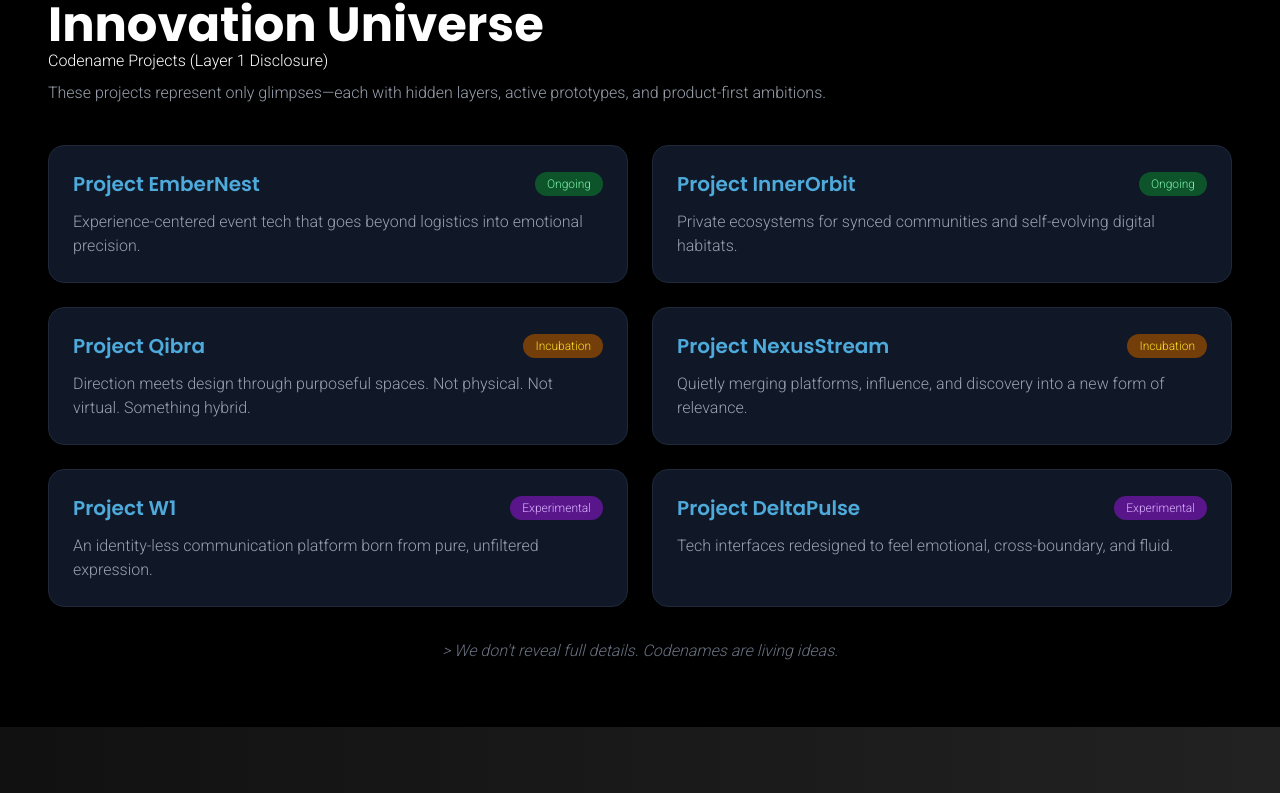
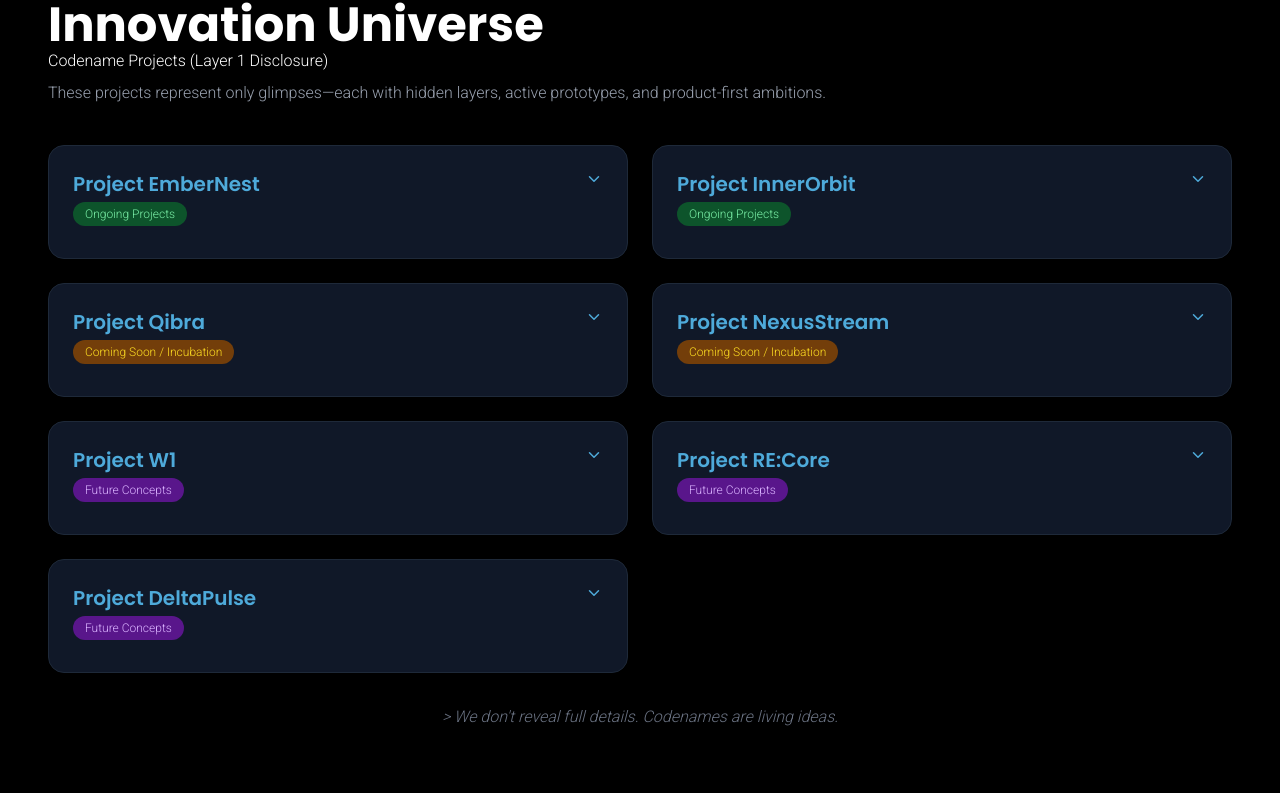
Before and after one commit to ThamZeal/Thamzeal-website, a Next.js app: page /transform in a window 1280 px wide. Shown: the part 863-1656 px from the top of the page. Built offline with nearby package versions, Linux system fonts and the light colour scheme.

Commit message:
projects card updated

```diff
--- a/src/app/thrive/page.jsx
+++ b/src/app/thrive/page.jsx
@@ -116,7 +116,7 @@ function Business() {
                         transition={{ delay: 0.2 }}
                         className="text-4xl md:text-6xl font-bold mb-4"
                     >
-                        How we help you grow
+                        Impact. Infinite Possibilities.
                     </motion.h1>
                     <motion.p
                         initial={{ opacity: 0, y: 20 }}
--- a/src/app/transform/page.jsx
+++ b/src/app/transform/page.jsx
@@ -1,10 +1,10 @@
 'use client';
 
 import { useState } from "react";
+import { AnimatePresence, motion } from "framer-motion";
 import Button from "../components/button";
 import Image from "next/image";
-import { motion, AnimatePresence } from "framer-motion";
-
+import { ChevronDown, ChevronUp } from 'lucide-react';
 
 const brand_divisions = [
     {
@@ -29,44 +29,67 @@ const brand_divisions = [
     },
 ];
 
-const innovation_projects = [
+const innovationSections = [
     {
-        name: "Project EmberNest",
-        status: "Ongoing",
-        description: "Experience-centered event tech that goes beyond logistics into emotional precision."
+        label: "Ongoing Projects",
+        projects: [
+            {
+                codename: "Project EmberNest",
+                teaser: "Something crafted for those who celebrate. It brings together details that matter when everything must feel perfect. But it doesn’t shout. It curates.",
+                guessIt: "Built for moments that must feel eternal. It doesn’t host—it harmonizes. It’s less about the list, more about the meaning."
             },
             {
-        name: "Project InnerOrbit",
-        status: "Ongoing",
-        description: "Private ecosystems for synced communities and self-evolving digital habitats."
+                codename: "Project InnerOrbit",
+                teaser: "A closed-loop environment is taking shape. It doesn’t follow the outside world—it evolves its own. A community in sync, but never static.",
+                guessIt: "A private constellation for minds on the same frequency. It doesn’t connect people. It aligns them."
+            }
+        ]
     },
     {
-        name: "Project Qibra",
-        status: "Incubation",
-        description: "Direction meets design through purposeful spaces. Not physical. Not virtual. Something hybrid."
+        label: "Coming Soon / Incubation",
+        projects: [
+            {
+                codename: "Project Qibra",
+                teaser: "Every direction leads somewhere, but some lead inward. A space is forming—not bound by walls—but by purpose. Time and meaning merge here.",
+                guessIt: "Direction meets design. Not a compass, not a schedule. Something in between. Where presence becomes experience."
             },
             {
-        name: "Project NexusStream",
-        status: "Incubation",
-        description: "Quietly merging platforms, influence, and discovery into a new form of relevance."
+                codename: "Project NexusStream",
+                teaser: "Imagine if platforms collided. Not violently—but productively. A quiet merge of influence, utility, and elevation. What rises from this will be… very alive.",
+                guessIt: "If influence had infrastructure… If discovery wasn’t noisy… If platforms merged quietly, this is how it would feel."
+            }
+        ]
     },
     {
-        name: "Project W1",
-        status: "Experimental",
-        description: "An identity-less communication platform born from pure, unfiltered expression."
+        label: "Future Concepts",
+        projects: [
+            {
+                codename: "Project W1",
+                teaser: "An atmosphere with no gravity. Thoughts fly freer here. Expression is reborn without attachment—pure, raw, unfiltered. Watch carefully. You might miss it.",
+                guessIt: "A zone without identity—yet full of voices. Raw signals in real time. If silence had shape, this would be it."
             },
             {
-        name: "Project DeltaPulse",
-        status: "Experimental",
-        description: "Tech interfaces redesigned to feel emotional, cross-boundary, and fluid."
+                codename: "Project RE:Core",
+                teaser: "What if the hunt reversed? What if the search knew your need before you typed it? This isn’t a marketplace. It’s a mirrored exchange.",
+                guessIt: "The mirror blinks first. What you seek begins seeking you. The current reverses. The roles change."
+            },
+            {
+                codename: "Project DeltaPulse",
+                teaser: "A system being molded to feel like a touch, not a transaction. Designed to move across lines that were never meant to divide. Something fundamental—about to shift.",
+                guessIt: "Frictionless isn’t just UI. It’s crossing systems, boundaries, and brands without losing your fingerprint. Not one tap. One intention."
+            }
+        ]
     }
 ];
 
 function TransformStream() {
     const [expandedDivision, setExpandedDivision] = useState(null);
-    const [selectedProject, setSelectedProject] = useState(null);
+    const [openProject, setOpenProject] = useState(null);
 
-
+    const toggle = (sectionIndex, projectIndex) => {
+        const key = `${sectionIndex}-${projectIndex}`;
+        setOpenProject(openProject === key ? null : key);
+    };
     return (
         <>
             {/* Hero Section */}
@@ -148,75 +171,57 @@ function TransformStream() {
                     </div>
 
                     <div className="grid grid-cols-1 md:grid-cols-2 gap-6">
-                        {innovation_projects.map((project, index) => (
+                        {innovationSections.flatMap((section, sectionIndex) =>
+                            section.projects.map((project, projectIndex) => {
+                                const isOpen = openProject === `${sectionIndex}-${projectIndex}`;
+                                const status = section.label;
+                                const statusColor =
+                                    status === "Ongoing Projects"
+                                        ? "bg-green-900 text-green-300"
+                                        : status.includes("Incubation")
+                                            ? "bg-yellow-900 text-yellow-300"
+                                            : "bg-purple-900 text-purple-300";
+
+                                return (
                                     <motion.div
-                                onClick={() => setSelectedProject(project)}
+                                        key={project.codename}
                                         initial={{ opacity: 0, y: 20 }}
                                         whileInView={{ opacity: 1, y: 0 }}
-                                transition={{ delay: 0.2 + (index * 0.1) }}
+                                        transition={{ delay: 0.1 * projectIndex }}
                                         viewport={{ once: true }}
-                                key={index}
                                         className="bg-gray-900 p-6 rounded-2xl border border-gray-800 hover:border-[#4EAADA] transition-all duration-300"
                                     >
-                                <div className="flex justify-between items-center mb-3">
-                                    <h3 className="text-xl font-bold text-[#4EAADA]">{project.name}</h3>
-                                    <span className={`px-3 py-1 rounded-full text-xs font-medium ${project.status === 'Ongoing' ? 'bg-green-900 text-green-300' :
-                                        project.status === 'Incubation' ? 'bg-yellow-900 text-yellow-300' :
-                                            'bg-purple-900 text-purple-300'
-                                        }`}>
-                                        {project.status}
+                                        <div className="flex justify-between items-start mb-2">
+  <div>
+    <h3 className="text-xl font-bold text-[#4EAADA]">{project.codename}</h3>
+    <span className={`mt-1 inline-block px-3 py-1 text-xs font-medium rounded-full ${statusColor}`}>
+      {status}
     </span>
   </div>
-                                <p className="text-gray-400">{project.description}</p>
-                            </motion.div>
-                        ))}
-                    </div>
-                    <AnimatePresence>
-                        {selectedProject && (
-                            <motion.div
-                                initial={{ opacity: 0 }}
-                                animate={{ opacity: 1 }}
-                                exit={{ opacity: 0 }}
-                                className="fixed inset-0 z-50 flex items-center justify-center bg-black bg-opacity-70"
-                            >
-                                <motion.div
-                                    initial={{ scale: 0.9, y: 50 }}
-                                    animate={{ scale: 1, y: 0 }}
-                                    exit={{ scale: 0.9, y: 50 }}
-                                    className="bg-gray-900 rounded-2xl max-w-lg w-full p-6 relative border border-gray-700"
-                                >
-                                    <button
-                                        className="absolute top-3 right-3 text-white text-2xl"
-                                        onClick={() => setSelectedProject(null)}
-                                    >
-                                        &times;
+  <button onClick={() => toggle(sectionIndex, projectIndex)} className="text-[#4EAADA]">
+    {isOpen ? <ChevronUp size={18} /> : <ChevronDown size={18} />}
   </button>
-
-                                    <img
-                                        src={selectedProject.image || "/placeholder.jpg"}
-                                        alt={selectedProject.name}
-                                        className="w-full h-48 object-cover rounded-xl mb-4 border border-gray-800"
-                                    />
-
-                                    <div className="flex justify-between items-center mb-2">
-                                        <h2 className="text-2xl font-bold text-[#4EAADA]">
-                                            {selectedProject.name}
-                                        </h2>
-                                        <span className={`px-3 py-1 rounded-full text-xs font-medium ${selectedProject.status === 'Ongoing'
-                                            ? 'bg-green-900 text-green-300'
-                                            : selectedProject.status === 'Incubation'
-                                                ? 'bg-yellow-900 text-yellow-300'
-                                                : 'bg-purple-900 text-purple-300'
-                                            }`}>
-                                            {selectedProject.status}
-                                        </span>
 </div>
 
-                                    <p className="text-gray-400">{selectedProject.details || selectedProject.description}</p>
-                                </motion.div>
+                                        <AnimatePresence initial={false}>
+                                            {isOpen && (
+                                                <motion.div
+                                                    className="mt-2 border-t border-gray-800 pt-4 text-sm text-gray-300"
+                                                    initial={{ opacity: 0, height: 0 }}
+                                                    animate={{ opacity: 1, height: 'auto' }}
+                                                    exit={{ opacity: 0, height: 0 }}
+                                                    transition={{ duration: 0.3 }}
+                                                >
+                                                    <p className="text-gray-400 mb-2">{project.teaser}</p>
+                                                    <p className="text-gray-400">{project.guessIt}</p>
                                                 </motion.div>
                                             )}
                                         </AnimatePresence>
+                                    </motion.div>
+                                );
+                            })
+                        )}
+                    </div>
                     <motion.p
                         initial={{ opacity: 0, y: 20 }}
                         whileInView={{ opacity: 1, y: 0 }}
```
Lines whose indentation alone changed are shown as unchanged.
